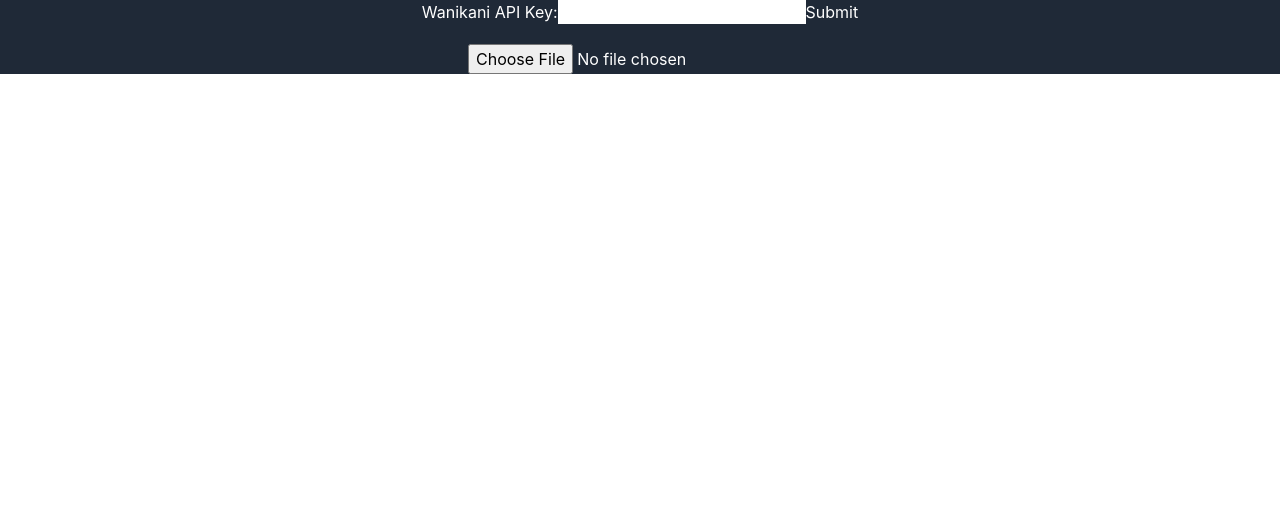
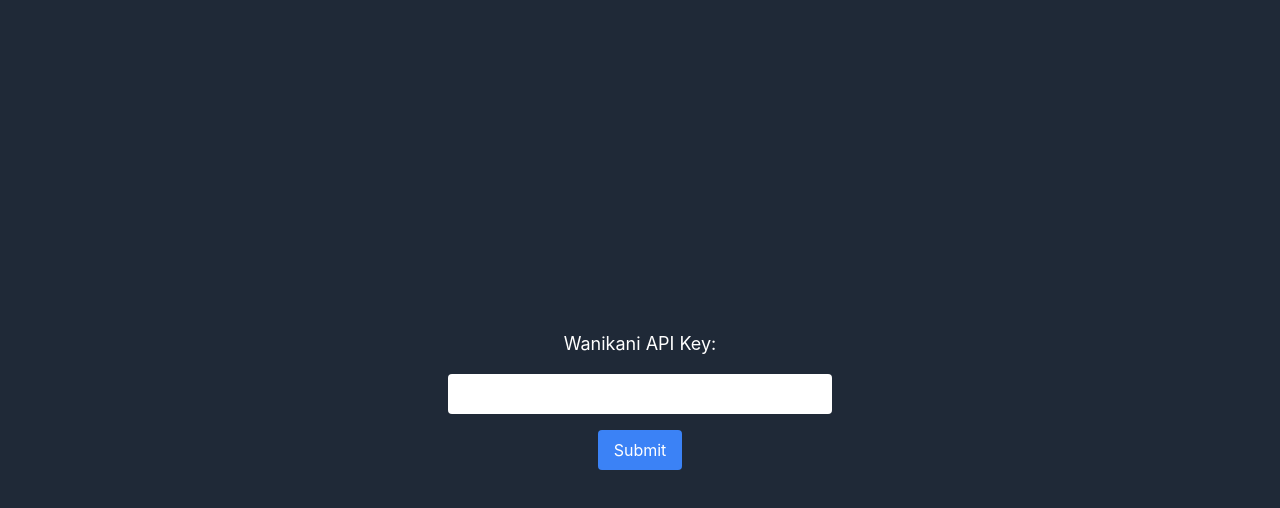
Before and after one commit to brayanMuniz/NihongoSync, a React (Create React App) app in the folder client/: page / in a window 1280 px wide. Shown: the top 508 px of the page. Built offline with nearby package versions, Linux system fonts and the light colour scheme.

Commit message:
make the wk api key only thing needed first

```diff
--- a/client/src/App.tsx
+++ b/client/src/App.tsx
@@ -1,10 +1,12 @@
+import axios from 'axios';
 import { FormEvent, useEffect, useState } from 'react';
-import Papa from 'papaparse';
-import axios from 'axios';
-import './App.css';
+
 import { createDefaultWanikaniLevel, UserWanikaniLevel } from './types/UserWanikaniLevel';
 import { LNTvSeasonData } from './types/learnNativelyLevel';
+
 import Dashboard from './components/Dashboard';
+
+import './App.css';
 
 function App() {
   const [dataReady, setDataReady] = useState(false)
@@ -12,39 +14,25 @@
   const [userWanikaniLevel, setUserWanikaniLevel] = useState<UserWanikaniLevel>(createDefaultWanikaniLevel());
   const [seasonData, setSeasonData] = useState<LNTvSeasonData[]>([])
 
+  // Intial load with localstorage
   useEffect(() => {
-    // Check if the API key is already stored in localStorage
     const storedApiKey = localStorage.getItem("wanikaniApiKey");
     const storedUserWanikaniLevelData = localStorage.getItem("userWanikaniLevelData");
     const storedSeasonData = localStorage.getItem("seasonData")
 
+    if (storedSeasonData != null) {
+      setSeasonData(JSON.parse(storedSeasonData))
+    }
+
     if (storedApiKey && storedUserWanikaniLevelData != null) {
       setWanikaniApiKey(storedApiKey);
       setUserWanikaniLevel(JSON.parse(storedUserWanikaniLevelData));
-    }
-
-    if (storedSeasonData != null) {
-      console.log(seasonData)
-      setSeasonData(JSON.parse(storedSeasonData))
+      setDataReady(true)
     }
   }, []);
 
-  // NOTE: We need this second useEffect because state updates (setWanikaniApiKey and setUserWanikaniLevel)
-  // do not immediately reflect within the same render cycle
-  useEffect(() => {
-    if (wanikaniApiKey && userWanikaniLevel && seasonData) {
-      setDataReady(true);
-    }
-  }, [wanikaniApiKey, userWanikaniLevel, seasonData]);
-
   const handleWanikaniApiKeySubmit = async (event: FormEvent) => {
     event.preventDefault()
-
-    // Check if the API key is already stored in localStorage
-    const storedApiKey = localStorage.getItem("wanikaniApiKey");
-    if (storedApiKey) {
-      return;
-    }
 
     // If its not stored, make the api call to level and store api key and level data
     try {
@@ -72,44 +60,24 @@
 
   }
 
-  const handleFileUpload = (event: React.ChangeEvent<HTMLInputElement>) => {
-    const file = event.target.files?.[0];
-    if (file) {
-      Papa.parse<LNTvSeasonData>(file, {
-        complete: (results) => {
-          setSeasonData(results.data);
-          localStorage.setItem("seasonData", JSON.stringify(results.data))
-        },
-        header: true
-      });
-    }
-  }
-
   return (
-    <div className="App bg-gray-800 text-white">
+    <div className="flex items-center justify-center min-h-screen bg-gray-800 text-white">
       {dataReady ? (
         <Dashboard initialUserWanikaniLevel={userWanikaniLevel} initialSeasonData={seasonData} wanikaniApiKey={wanikaniApiKey} />
       ) : (
-
-        <div>
-
-          <form onSubmit={handleWanikaniApiKeySubmit}>
-            <label>Wanikani API Key:</label>
+        <div className="flex flex-col items-center gap-4">
+          <form onSubmit={handleWanikaniApiKeySubmit} className="flex flex-col items-center gap-4">
+            <label className="text-lg">Wanikani API Key:</label>
             <input
               type="text"
               value={wanikaniApiKey}
               onChange={(e) => setWanikaniApiKey(e.target.value)}
+              className="p-2 text-black rounded w-96"
             />
-            <button type="submit">Submit</button>
+            <button type="submit" className="px-4 py-2 bg-blue-500 rounded hover:bg-blue-700">
+              Submit
+            </button>
           </form>
-
-          <input
-            type="file"
-            accept=".csv"
-            onChange={handleFileUpload}
-            style={{ marginTop: '20px' }}
-          />
-
         </div>
       )}
     </div>
```
